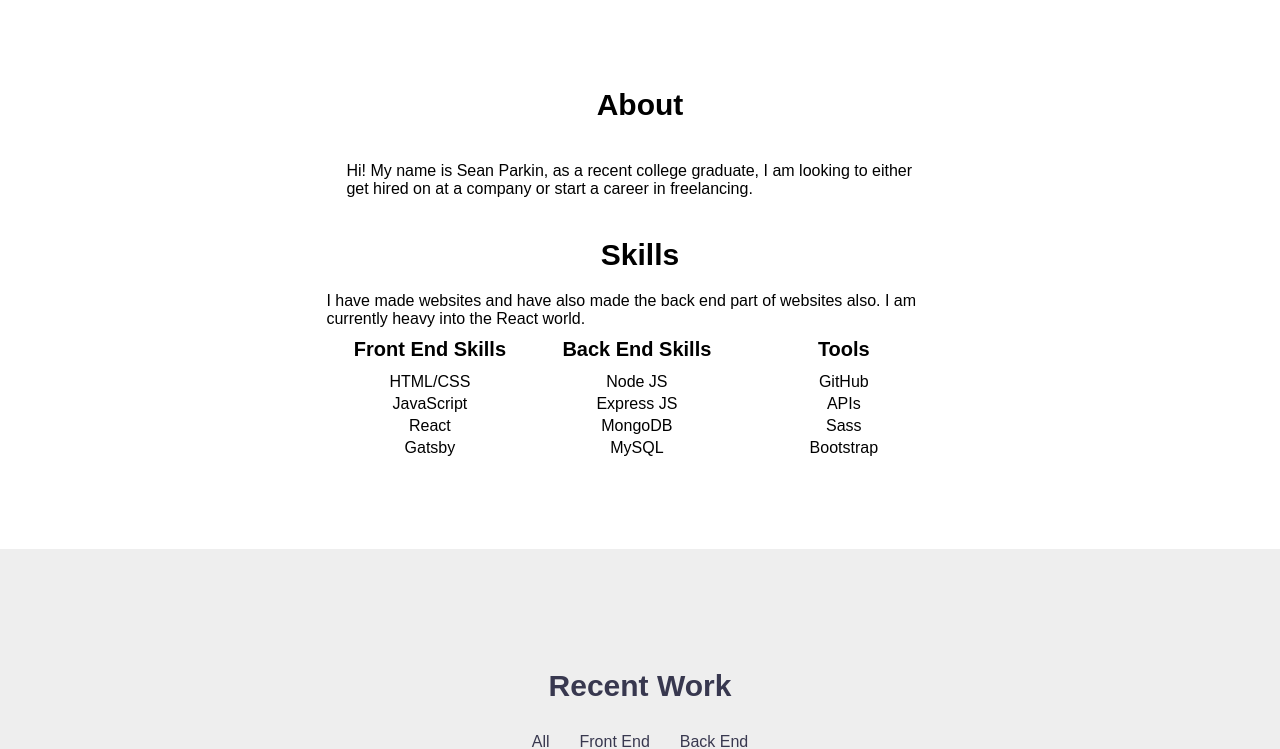
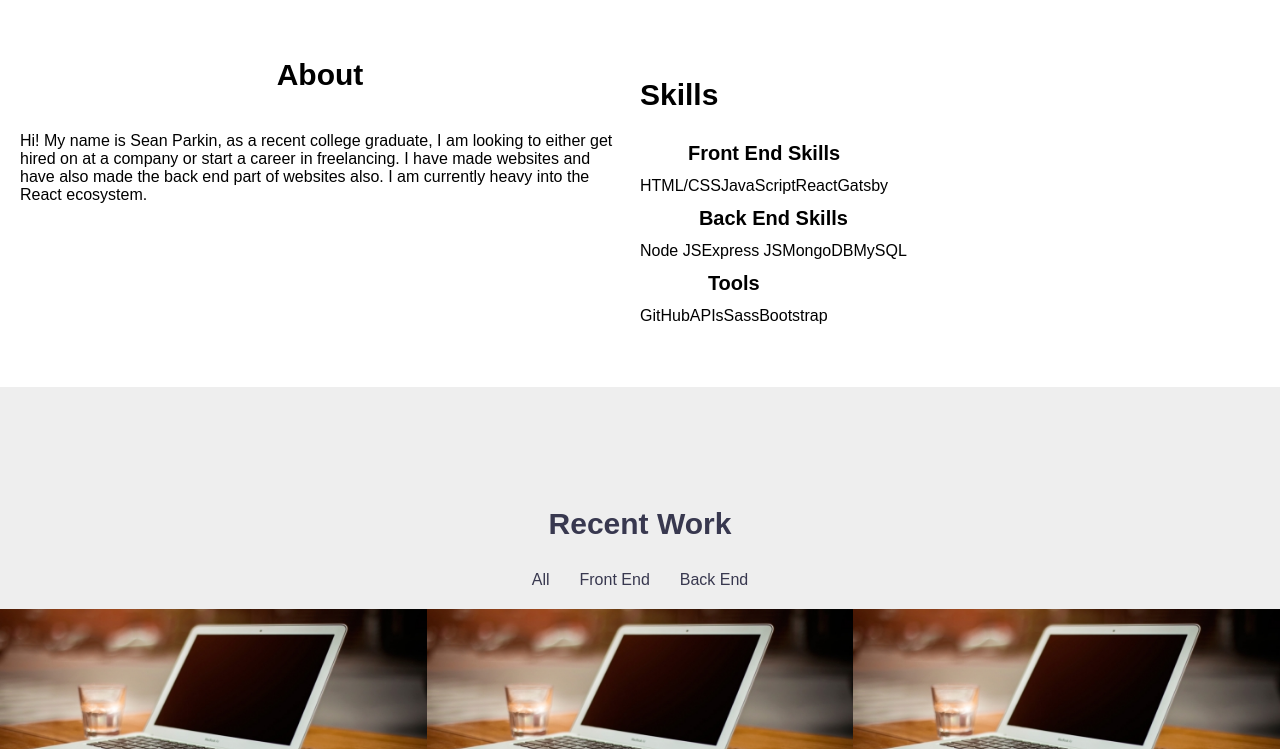
Before and after one commit to minnecoder/personal-site-gatsby, a Gatsby site: page / in a window 1280 px wide. Shown: the part 802-1551 px from the top of the page. Built offline with nearby package versions, Linux system fonts and the light colour scheme; Gatsby itself is replaced by a stand-in of ours.

Commit message:
working on About section

```diff
--- a/src/components/about.js
+++ b/src/components/about.js
@@ -7,32 +7,30 @@ const BEskills = ['Node JS', 'Express JS', 'MongoDB', 'MySQL']
 const OtherSkills = ['GitHub', 'APIs', 'Sass', 'Bootstrap']
 
 const AboutSection = styled.div`
+  display: flex;
+
   padding: 60px 0;
   font-family: 'Poppins', sans-serif;
   background: #fff;
 `
-const AboutContainer = styled.div`
+
+const About = styled.div`
   width: 70%;
-  // background: #eee;
   margin: 0 auto;
-  padding: 30px 0;
-  > h1 {
+  > p {
+    padding: 20px;
+  }
+  h1 {
     font-size: 30px;
     text-align: center;
     margin-bottom: 20px;
   }
 `
 
-const About = styled.div`
-  width: 70%;
-  margin: 0 auto;
+const Skills = styled.div`
   display: flex;
-  > p {
-    padding: 20px;
-  }
-`
-
-const Skills = styled.div`
+  flex-direction: column;
+  align-items: start;
   width: 70%;
   margin: 0 auto;
   overflow: hidden;
@@ -49,8 +47,6 @@ const Skills = styled.div`
 `
 
 const SkillsSection = styled.div`
-  float: left;
-  width: 33%;
   text-align: center;
   > h2 {
     padding: 10px 0px;
@@ -58,6 +54,10 @@ const SkillsSection = styled.div`
     ${media.plusphone`
     font-size: 16px;
     `}
+  }
+  ul {
+    display: flex;
+    flex-direction: row;
   }
   li {
     list-style-type: none;
@@ -70,21 +70,18 @@ const SkillsSection = styled.div`
 
 const AboutPage = () => (
   <AboutSection id="about">
-    <AboutContainer>
+    <About>
       <h1>About</h1>
-      <About>
+
       <p>
         Hi! My name is Sean Parkin, as a recent college graduate, I am looking to either get hired on at a company or
-          start a career in freelancing.
+        start a career in freelancing. I have made websites and have also made the back end part of websites also. I am
+        currently heavy into the React ecosystem.
       </p>
     </About>
 
     <Skills>
       <h1>Skills</h1>
-        <p>
-          I have made websites and have also made the back end part of websites also. I am currently heavy into the
-          React world.
-        </p>
       <SkillsSection>
         <h2>Front End Skills</h2>
         <ul>
@@ -110,7 +107,6 @@ const AboutPage = () => (
         </ul>
       </SkillsSection>
     </Skills>
-    </AboutContainer>
   </AboutSection>
 )
 
--- a/src/pages/index.js
+++ b/src/pages/index.js
@@ -21,12 +21,13 @@ const Main = styled.div`
 
 const IndexPage = ({ data }) => {
   const { edges: projectImgData } = data.ProjectImgs
+  const { edges: iconImgData } = data.IconImgs
   return (
     <Main>
       <Helmet title="Sean Parkin" />
       <Home />
       <Header />
-      <About />
+      <About iconImgs={iconImgData} />
       <Work projectImgs={projectImgData} />
       <Contact />
       <Footer />
@@ -74,7 +75,7 @@ export const query = graphql`
         }
       }
     }
-    HobbyImgs: allFile(
+    IconImgs: allFile(
       sort: { order: ASC, fields: [absolutePath] }
       filter: { relativePath: { regex: "/icons/.*.png/" } }
     ) {
@@ -83,7 +84,7 @@ export const query = graphql`
           relativePath
           name
           childImageSharp {
-            sizes(maxWidth: 40) {
+            sizes(maxWidth: 64) {
               ...GatsbyImageSharpSizes
             }
           }
```
Also changed, not shown: src/images/icons/bootstrap.png (added), src/images/icons/css3.png (added), src/images/icons/expressjs.png (added), src/images/icons/gatsby.png (added), src/images/icons/github.png (added), src/images/icons/html.png (added), src/images/icons/javascript.png (added), src/images/icons/mongodb.png (added), src/images/icons/nodejs.png (added), src/images/icons/react.png (added), src/images/icons/sass.png (added). Lines whose indentation alone changed are shown as unchanged.
